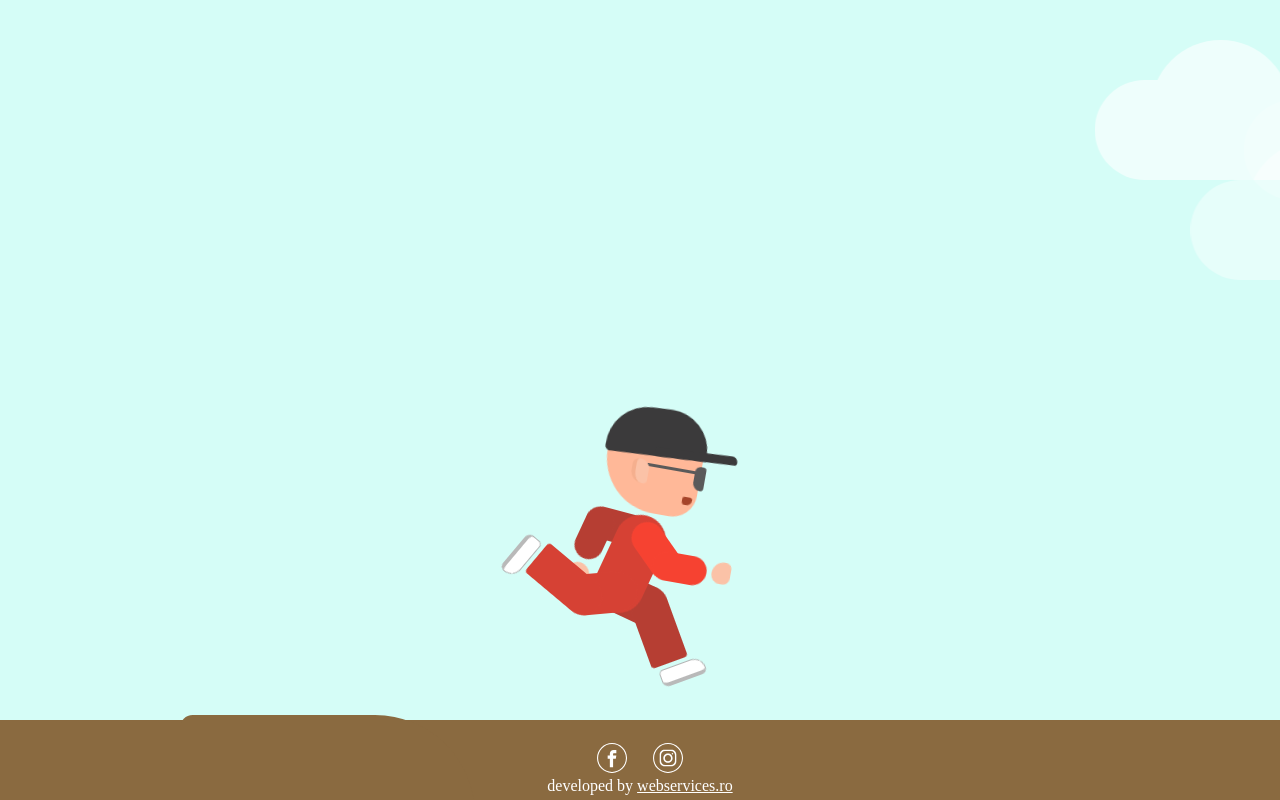
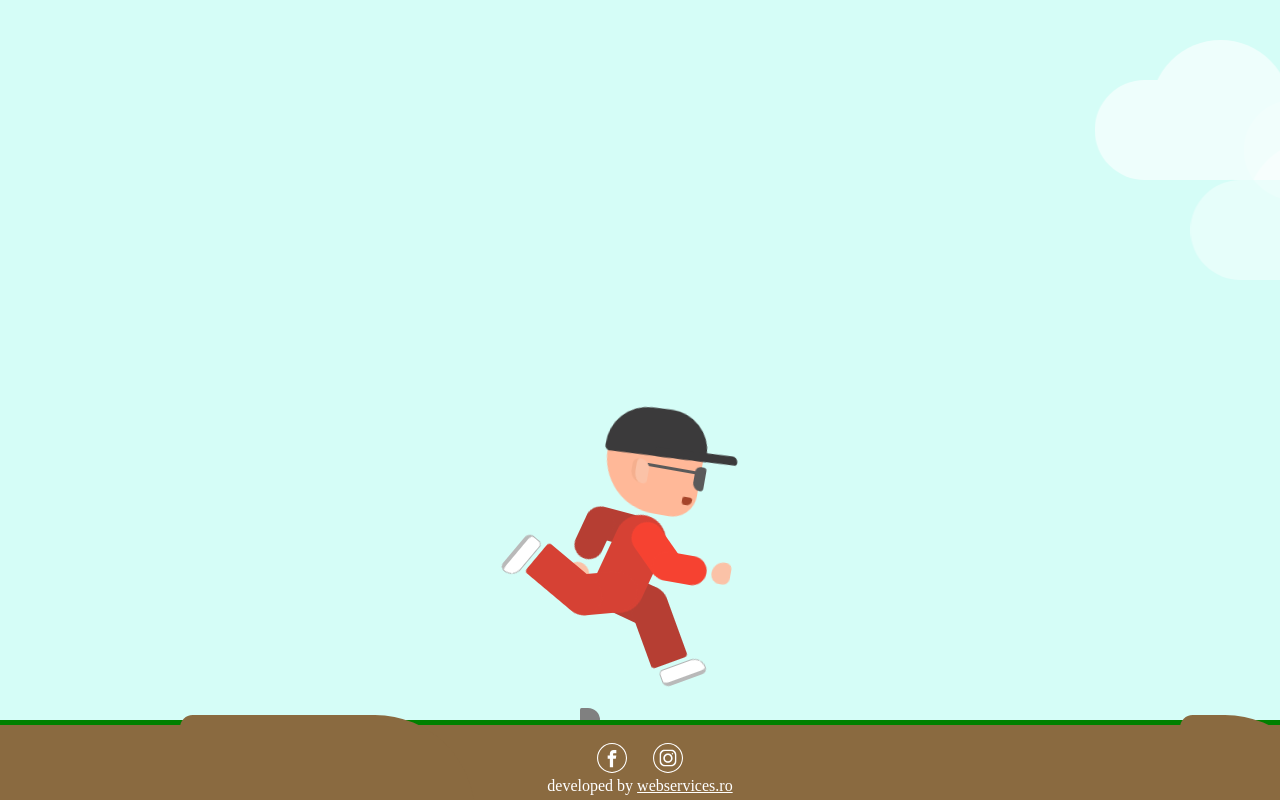
Before and after one commit to alexbran8/alergampentruviata, a React (Create React App) app: page / in a window 1280 px wide. Built offline with nearby package versions, Linux system fonts and the light colour scheme.

Commit message:
package.json config update

```diff
--- a/package.json
+++ b/package.json
@@ -2,7 +2,7 @@
   "name": "alergampentruviata",
   "version": "0.1.0",
   "private": true,
-  "homepage": "https://alexbran8.github.io/alergampentruviata",
+  "homepage": "https://alexbran8.github.io",
   "dependencies": {
     "@testing-library/jest-dom": "^5.16.5",
     "@testing-library/react": "^13.4.0",
--- a/src/pages/Home/index.js
+++ b/src/pages/Home/index.js
@@ -33,8 +33,12 @@ export const Home = () => {
       <div className="cloud c3"></div>
 
       <div className="ground">
+        <div className="grass"></div>
         <div className="rock rk1"></div>
         <div className="rock rk2"></div>
+        <div className="rock rk3"></div>
+        <div className="rock rk4"></div>
+        <div className="rock rk5"></div>
       </div>
     </div>
   );
--- a/src/pages/Home/index.styling.css
+++ b/src/pages/Home/index.styling.css
@@ -396,10 +396,12 @@ body {
 	border-radius: 80px;
 	animation: RockAnim calc( var(--anim-speed) * 3 ) linear 0s infinite;
 }
+
 .rock.rk1{
 	top:-3px;
 	width: 180px;
 }
+
 .rock.rk2{
 	top: -5px;
 	left: 900px;
@@ -407,6 +409,42 @@ body {
 	border-radius: 14px 110px 0px 0px;
 }
 
+.rock.rk3{
+    background-color: gray;
+	top: -12px;
+    height: 12px;
+	left: 1300px;
+	width: 20px;
+    z-index: -2;
+	border-radius: 14px 110px 0px 0px;
+}
+
+.rock.rk4{
+	top: -5px;
+	left: 1900px;
+	width: 145px;
+	border-radius: 14px 110px 0px 0px;
+}
+
+.rock.rk5{
+    background-color: blue;
+	top: -5px;
+    height: 5px;
+	left: 100px;
+	width: 100px;
+	border-radius: 14px 110px 0px 0px;
+}
+
+.grass{
+    background-color: green;
+	top: -5px;
+    height: 5px;
+	left: 1300px;
+	width: 100%;
+    z-index: -2;
+	border-radius: 14px 110px 0px 0px;
+}
+
 @keyframes RockAnim {
 	from { transform: translateX(1200px); }
 	to   { transform: translateX(-1200px); }
```
